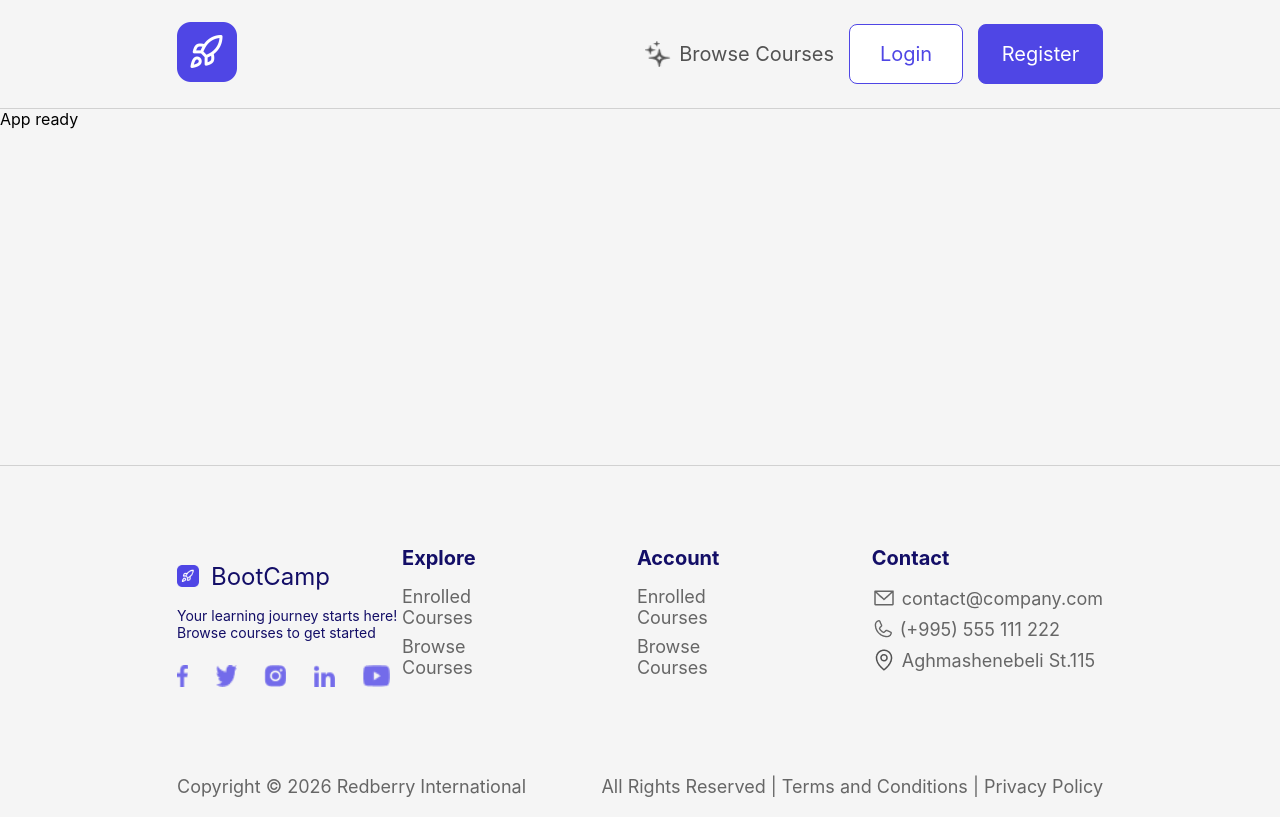
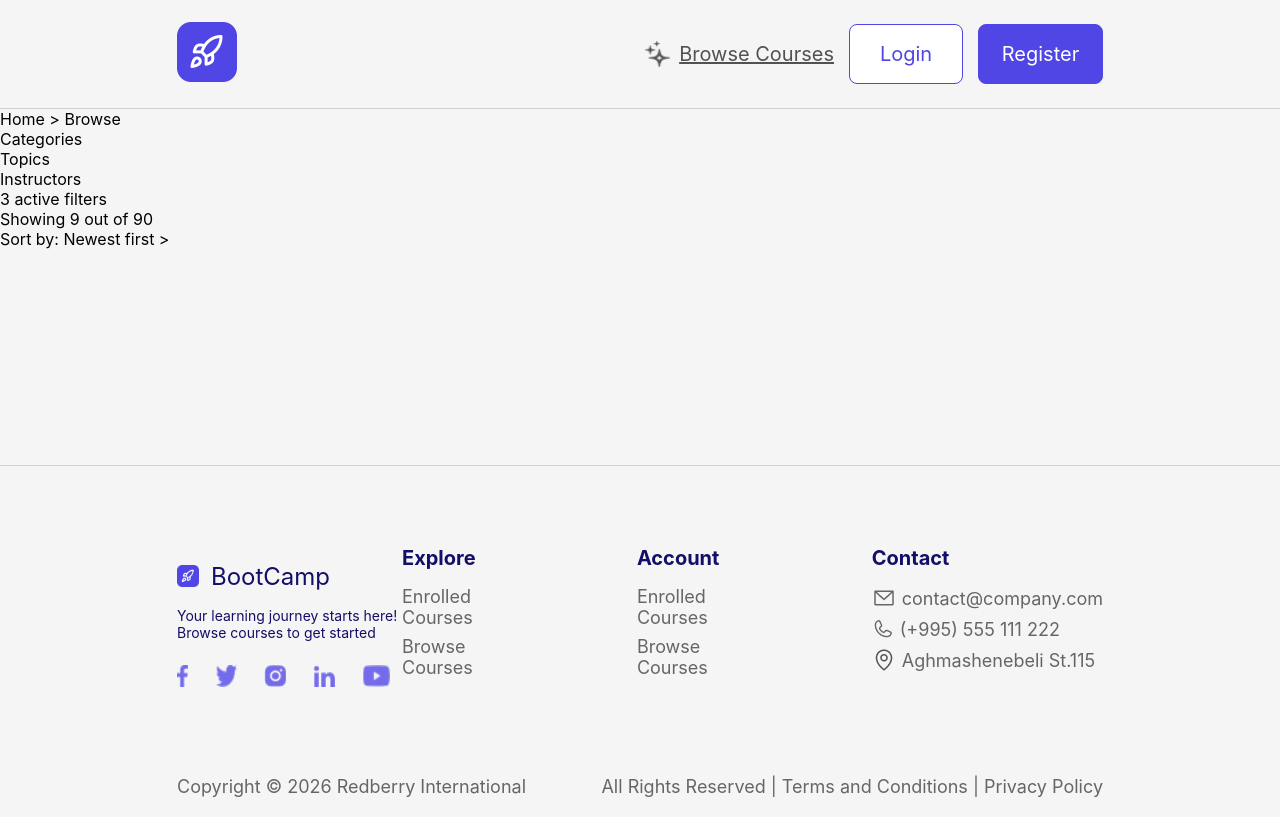
Before and after one commit to SabaShagidzeMain/redberry-project, a React (Vite) app: page /browse in a window 1280 px wide. Built offline with nearby package versions, Linux system fonts and the light colour scheme.

Commit message:
feat: implement React Router with Home and Browse page routes

```diff
--- a/package.json
+++ b/package.json
@@ -11,7 +11,9 @@
   },
   "dependencies": {
     "react": "^19.2.4",
-    "react-dom": "^19.2.4"
+    "react-dom": "^19.2.4",
+    "react-router-dom": "^7.14.1",
+    "reactdom": "^2.0.0"
   },
   "devDependencies": {
     "@eslint/js": "^9.39.4",
--- a/src/App.jsx
+++ b/src/App.jsx
@@ -1,12 +1,19 @@
 import Navbar from "./components/Navbar/Navbar";
 import Footer from "./components/Footer/Footer";
+import { Routes, Route } from "react-router-dom";
+import Browse from "./pages/Browse/Browse";
 
 function App() {
   return (
     <div className="appLayout">
       <Navbar />
 
-      <main className="pageContent">App ready</main>
+      <main className="pageContent">
+        <Routes>
+          <Route path="/" element={<div>App ready</div>} />
+          <Route path="/browse" element={<Browse />} />
+        </Routes>
+      </main>
 
       <Footer />
     </div>
--- a/src/components/Navbar/Navbar.jsx
+++ b/src/components/Navbar/Navbar.jsx
@@ -4,6 +4,7 @@ import RegisterModal from "../Auth/Register/RegisterModal";
 import ProfileModal from "../Auth/Profile/ProfileModal";
 import { useState } from "react";
 import { useAuth } from "../../context/AuthContext";
+import { Link } from "react-router-dom";
 
 export default function Navbar() {
   const [showLogin, setShowLogin] = useState(false);
@@ -16,13 +17,17 @@ export default function Navbar() {
     <nav className={styles.nav}>
       <div className={styles.inner_nav}>
         <div className={styles.left}>
-          <img src="src/assets/Logo.png" alt="" className={styles.logo} />
+          <Link to="/">
+            <img src="src/assets/Logo.png" alt="" className={styles.logo} />
+          </Link>
         </div>
 
         <div className={styles.right}>
-          <div className={styles.nav_tag}>
-            <img src="src/assets/icons/sparkles.png" alt="" />
-            <p>Browse Courses</p>
+          <div>
+            <Link to="/browse" className={styles.nav_tag}>
+              <img src="src/assets/icons/sparkles.png" alt="" />
+              <p>Browse Courses</p>
+            </Link>
           </div>
 
           {isAuthenticated && (
--- a/src/main.jsx
+++ b/src/main.jsx
@@ -4,11 +4,14 @@ import "./api/client";
 import "./index.css";
 import App from "./App.jsx";
 import { AuthProvider } from "./context/AuthContext";
+import { BrowserRouter } from "react-router-dom";
 
 createRoot(document.getElementById("root")).render(
   <StrictMode>
-    <AuthProvider>
-      <App />
-    </AuthProvider>
+    <BrowserRouter>
+      <AuthProvider>
+        <App />
+      </AuthProvider>
+    </BrowserRouter>
   </StrictMode>,
 );
--- /dev/null
+++ b/src/pages/Browse/Browse.jsx
@@ -0,0 +1,31 @@
+import styles from "./Browse.module.css";
+
+export default function Browse() {
+  return (
+    <div className={styles.page}>
+      <div className={styles.breadcrumbs}>Home &gt; Browse</div>
+
+      {/* TOOLBAR */}
+      <div className={styles.toolbar}>
+        {/* LEFT: filters */}
+        <div className={styles.filters}>
+          <div>Categories</div>
+          <div>Topics</div>
+          <div>Instructors</div>
+
+          <div className={styles.activeFilters}>3 active filters</div>
+        </div>
+
+        {/* RIGHT: course controls */}
+        <div className={styles.controls}>
+          <div>Showing 9 out of 90</div>
+
+          <div className={styles.sort}>Sort by: Newest first &gt;</div>
+        </div>
+      </div>
+
+      {/* COURSES */}
+      <div className={styles.grid}>{/* Course cards go here */}</div>
+    </div>
+  );
+}
```
Also changed, not shown: src/pages/Browse/Browse.module.css (added), 1 other file (tests, documents, lock files or other folders).
